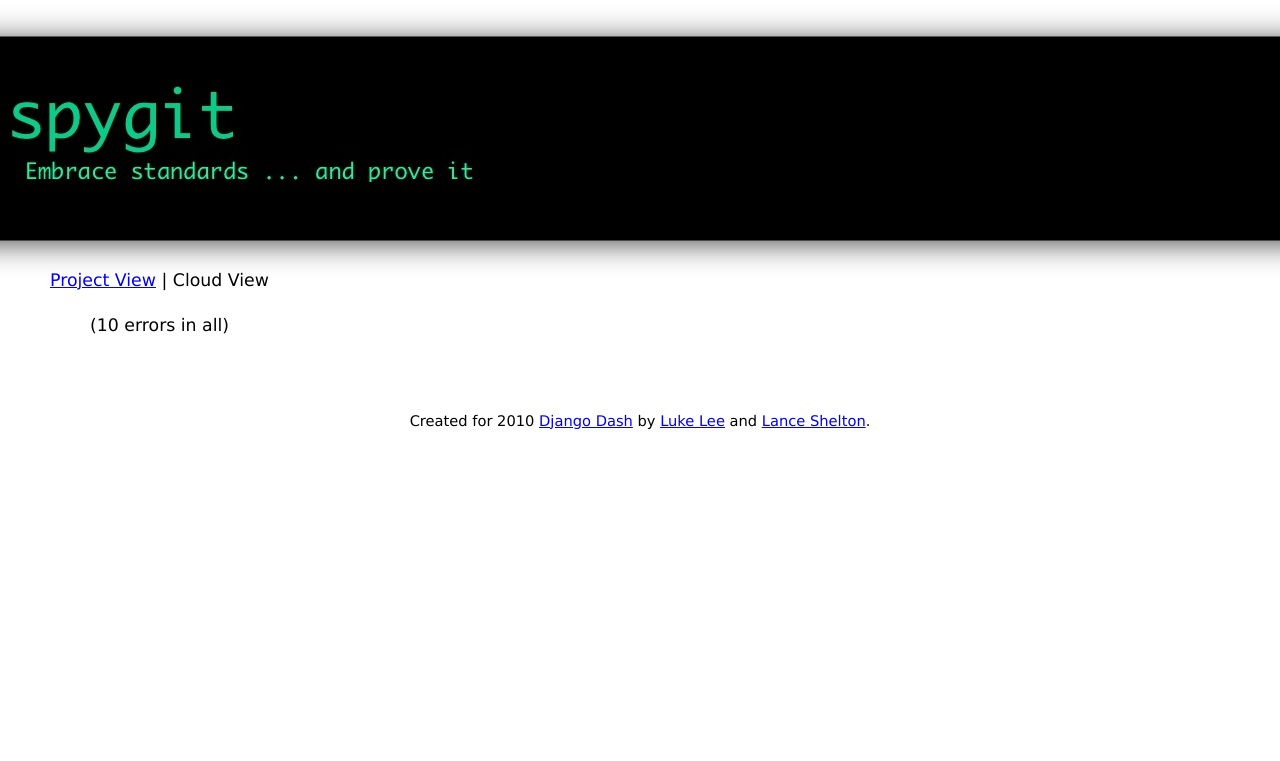
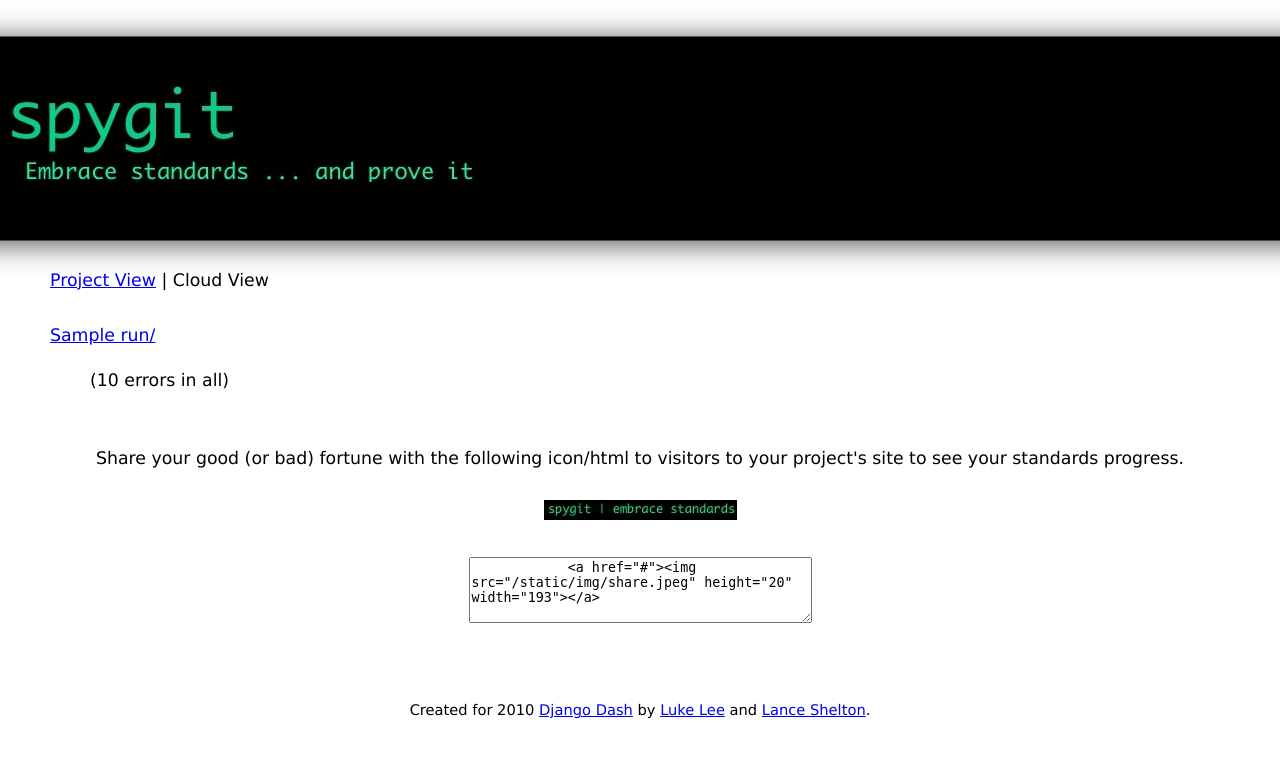
Before and after one commit to durden/spygit, a Django app: template spygitapp/templates/project_cloud.html in a window 1280 px wide. Shown: the part 39-800 px from the top of the page. Run offline with Django 3.2, Linux system fonts and the light colour scheme; the template is opened without the code that fills it: most values are stand-ins (such as "Sample title", 1, 10 or a date in 2020).

Commit message:
Missing file (project_cloud.html) from previous checkin.  pep8 compliance.

```diff
--- a/spygitapp/templates/project_cloud.html
+++ b/spygitapp/templates/project_cloud.html
@@ -8,17 +8,29 @@
 
 {% block content %}
     <a href="{{url}}">Project View</a> | Cloud View
-    {% if files|length %}
-        <ul id="cloud">
-            {% for file in files %}
+    <br>
+    <br>
+    <a href="/{{files.0.file_obj.run.project_name}}/">{{files.0.file_obj.run.project_name}}/</a>
+    <ul class="filelist" id="cloud">
+        {% for file in files %}
+            <li>
                 {% if file.errors %}
-                    <li>
-                        <a href="{{url}}/{{file.file_obj.filename}}" class="tag{{file.weight}}">{{file.file_obj.filename}}</a>
-                        ({{file.errors}} errors)
-                    </li>
+                    <a href="{{url}}/{{file.file_obj.filename}}" class="tag{{file.weight}}">
+                        {{file.file_obj.filename}}</a>
+                    (Errors: {{file.errors}})
                 {% endif %}
-            {% endfor %}
-            ({{total}} errors in all)
-        </ul>
-    {% endif %}
+            </li>
+        {% endfor %}
+        ({{total}} errors in all)
+    </ul>
+    <p class="share">
+        Share your good (or bad) fortune with the following icon/html to
+        visitors to your project's site to see your standards progress.
+        <br><br>
+        <img src="/static/img/share.jpeg" height="20" width="193">
+        <br><br>
+        <textarea rows="4" cols="40">
+            <a href="{{url}}"><img src="/static/img/share.jpeg" height="20" width="193"></a>
+        </textarea>
+    </p>
 {% endblock %}
--- a/spygitapp/views.py
+++ b/spygitapp/views.py
@@ -108,7 +108,8 @@ def project_cloud(request, project_name, rev):
 
     # Just build this here b/c its a bit easier
     url = "/%s/%s" % (project_name, rev)
-    return render_to_response('project_cloud.html', {'files': files, 'url': url, 'total': total})
+    return render_to_response('project_cloud.html',
+                              {'files': files, 'url': url, 'total': total})
 
 
 def file_detail(request, project_name, rev, filename):
```
